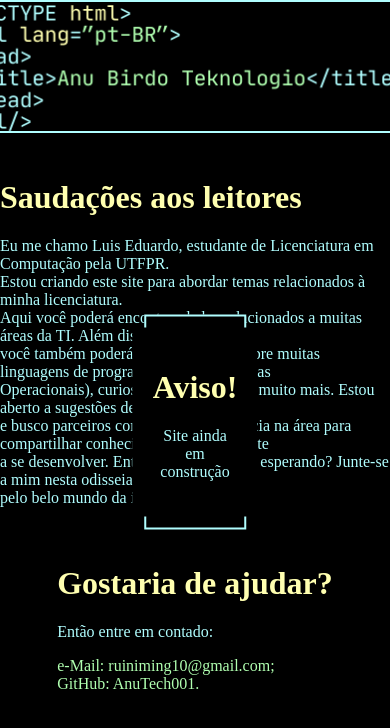
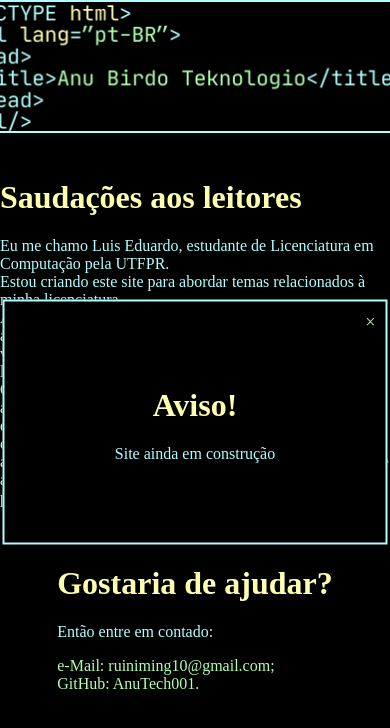
Before and after one commit to AnuTech001/anu-birdo-teknologio, a plain HTML site: page index.html in a window 390 px wide. Shown: the top 728 px of the page. Drawn offline with Linux system fonts and the light colour scheme.

Commit message:
Subindo novas alterações

```diff
--- a/index.html
+++ b/index.html
@@ -8,7 +8,7 @@
     <meta http-equiv="pragma" content="no-cache" />
     <title>Anu Birdo Teknologio</title>
     <link rel="stylesheet" href="style.css" />
-    <link rel="icon" type="image/png" href="favicon.png"
+    <link rel="icon" type="image/png" href="favicon.png" />
   </head>
   <body>
     <div id="imagem-do-site">
--- a/style.css
+++ b/style.css
@@ -15,7 +15,8 @@ body {
   border: 2px solid #b0feff;
 }
 
-#texto, #texto1 {
+#texto,
+#texto1 {
   color: #b0feff;
   margin-top: 20px;
 }
@@ -59,3 +60,19 @@ body {
 .popup p {
   color: #b0feff;
 }
+
+/* Media Queries para dispositivos móveis */
+@media (max-width: 600px) {
+  .popup {
+    width: 90%;
+    padding: 15px;
+  }
+
+  .popup-content {
+    padding: 10px;
+  }
+
+  .close {
+    font-size: 18px;
+  }
+}
```
Lines whose indentation alone changed are shown as unchanged.
